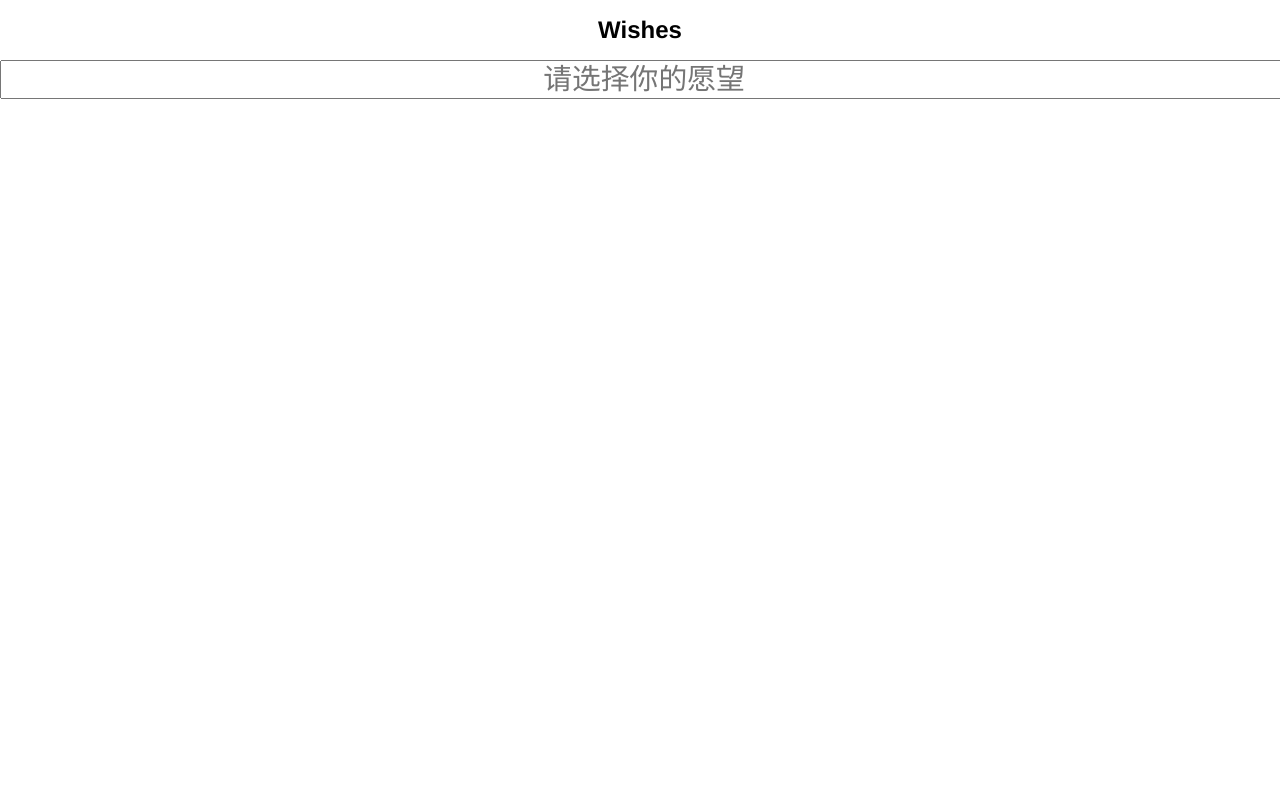
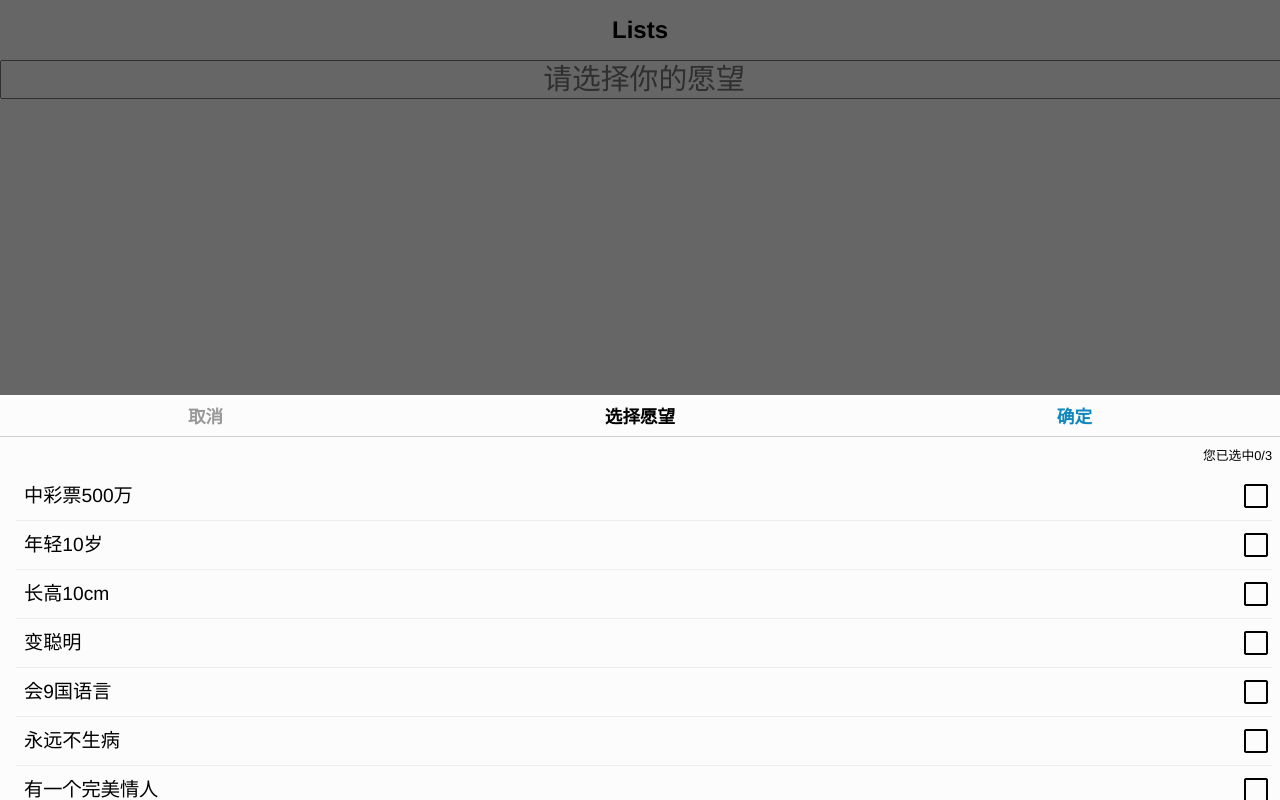
Before and after one commit to chenluily0451/vuePhoneDemo, a Vue app: page / in a window 1280 px wide. Built offline with nearby package versions, Linux system fonts and the light colour scheme.

Commit message:
基本功能实现

```diff
--- a/src/components/CheckList.vue
+++ b/src/components/CheckList.vue
@@ -1,13 +1,14 @@
 <template>
-  <div class="main">
-      <div class="checkList">
+
+  <div class="main" >
+      <div class="checkList" v-bind:class="{'show' : checklistShow}">
           <ul class="toolBar">
-              <li class="cancelBtn btn">取消</li>
+              <li class="cancelBtn btn" v-on:click="show">取消</li>
               <li>选择愿望</li>
-              <li class="okBtn btn">确定</li>
+              <li class="okBtn btn" v-on:click="confirm">确定</li>
           </ul>
           <p class="checkedNum">
-            您已选中{{selectedLen}}/3
+            您已选中{{selectedLen}}/{{maxSelect}}
           </p>
         <ul class="list">
           <li v-for="(item,index) in items">
@@ -19,7 +20,10 @@
 
         </ul>
       </div>
+      <div class="modal" v-show="checklistShow"></div>
   </div>
+
+
 </template>
 
 <script>
@@ -29,57 +33,83 @@ export default {
       return {
           items: [
               {
-                      text:'this is text1',
+                text:'中彩票500万',
                 selected:false
               },
               {
-                      text:'this is text2',
+                text:'年轻10岁',
                 selected: false
               },
               {
-                      text:'this is text3',
-                      selected:true
-                    },
-                    {
-                      text:'this is text4',
+                text:'长高10cm',
                 selected:false
               },
               {
-                      text:'this is text5',
+                text:'变聪明',
                 selected:false
               },
               {
-                      text:'this is text6',
+                text:'会9国语言',
                 selected:false
               },
               {
-                      text:'this is text7',
+                text:'永远不生病',
                 selected:false
               },
               {
-                      text:'this is text8',
-                      selected:false
-                    },
-                    {
-                      text:'this is text9',
+                text:'有一个完美情人',
                 selected:false
               }
           ],
-        selectedLen:0
+        selectedLen:0,
+        checklistShow: false,
+        maxSelect:3
   }
   },
   methods:{
     selectedItems: function(index){
+
+      if(this.selectedLen > this.maxSelect-1){
+          if(this.items[index].selected){
+            this.items[index].selected = false
+          }else{
+            alert('最多选择' + this.maxSelect + '个');
+            return false;
+          }
+      }else{
         this.items[index].selected = !this.items[index].selected;
+      }
       this.totalNums();
     },
     totalNums: function(){
+
         this.selectedLen = 0;
         for(let i = 0; i <this.items.length; i++) {
           if (this.items[i].selected){
             this.selectedLen++
           }
         }
+
+    },
+    show: function () {
+      this.checklistShow = !this.checklistShow;
+    },
+    confirm: function(){
+        this.show();
+        const data = [];
+        if(this.selectedLen < 1){
+          alert("请选择至少1个")
+        }
+        for(let i =0; i<this.items.length;i++) {
+            if(this.items[i].selected) {
+                data.push(
+                  {
+                    text:this.items[i].text
+                  }
+                )
+            }
+        }
+      this.$emit('child-data',data);
     }
 
   },
@@ -91,19 +121,16 @@ export default {
 
 <!-- Add "scoped" attribute to limit CSS to this component only -->
 <style lang="scss" scoped>
-  .main{
+
+  .checkList{
     position: fixed;
     overflow: hidden;
     bottom:0;
     left:0;
     transition: all ease .5s;
     background: #fcfcfc;
+    z-index: 100;
     transform: translateY(100%);
-  }
-  .show{
-    transform: translateY(0%);
-  }
-  .checkList{
 
     .toolBar{
       width:100vw;
@@ -172,5 +199,19 @@ export default {
     }
   }
 
+  .show{
+    transform: translateY(0%);
+  }
+  .modal{
+    width:100%;
+    height:100%;
+    position: fixed;
+    z-index: 99;
+    background: #000;
+    opacity: .6;
+    left:0;
+    top:0;
+  }
+
 
 </style>
--- a/src/components/MainContent.vue
+++ b/src/components/MainContent.vue
@@ -1,12 +1,18 @@
 <template>
   <div class="main">
       <h1>
-        Wishes
+        Lists
       </h1>
     <p>
-      <input type="text" placeholder="请选择你的愿望" readonly v-on:focus="isShow">
+      <input type="text" placeholder="请选择你的愿望" readonly v-on:focus="openCheckList" autofocus="true">
     </p>
-    <check-list></check-list>
+    <ol>
+      <li v-for="list in childSelectedArray">
+          {{list.text}}
+      </li>
+    </ol>
+    <check-list ref="checklist" v-on:child-data="showData"></check-list>
+
   </div>
 </template>
 
@@ -18,8 +24,17 @@ export default {
     },
     name: 'MainContent',
     methods:{
-        isShow:function(){
-
+      openCheckList:function(){
+          this.$refs['checklist'].show()
+      },
+      showData: function(data){
+        this.childSelectedArray = data
+      }
+    },
+    data() {
+        return {
+            ishow : false,
+            childSelectedArray:''
         }
     }
 }
@@ -33,4 +48,16 @@ export default {
     font-size: 1.8rem;
     outline:none;
   }
+  ol{
+    list-style-type:lower-alpha
+  }
+  li{
+    color: #333;
+    font-size: 1.5rem;
+    list-style: circle;
+  }
+
+  .hide{
+    display: none;
+  }
 </style>
```
Lines whose indentation alone changed are shown as unchanged.
